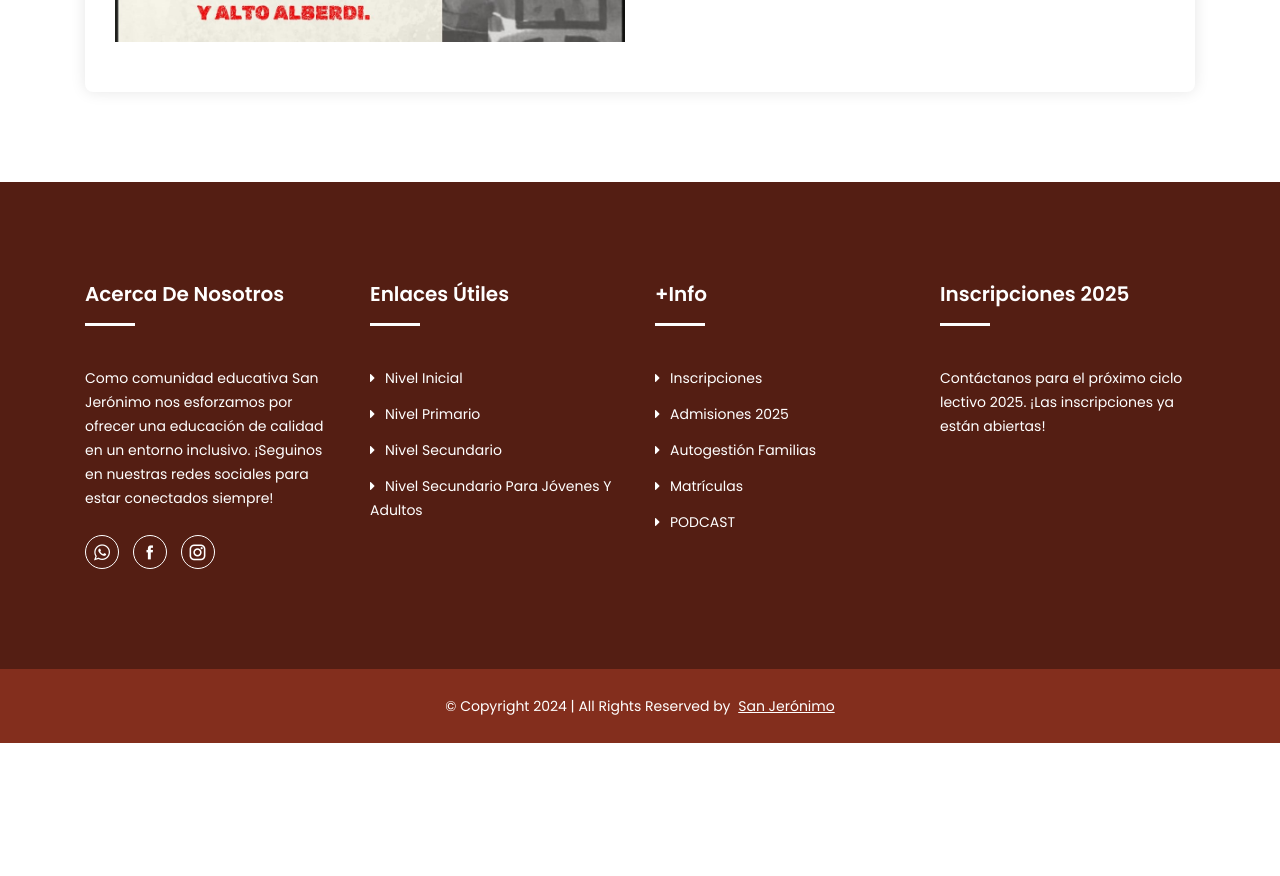
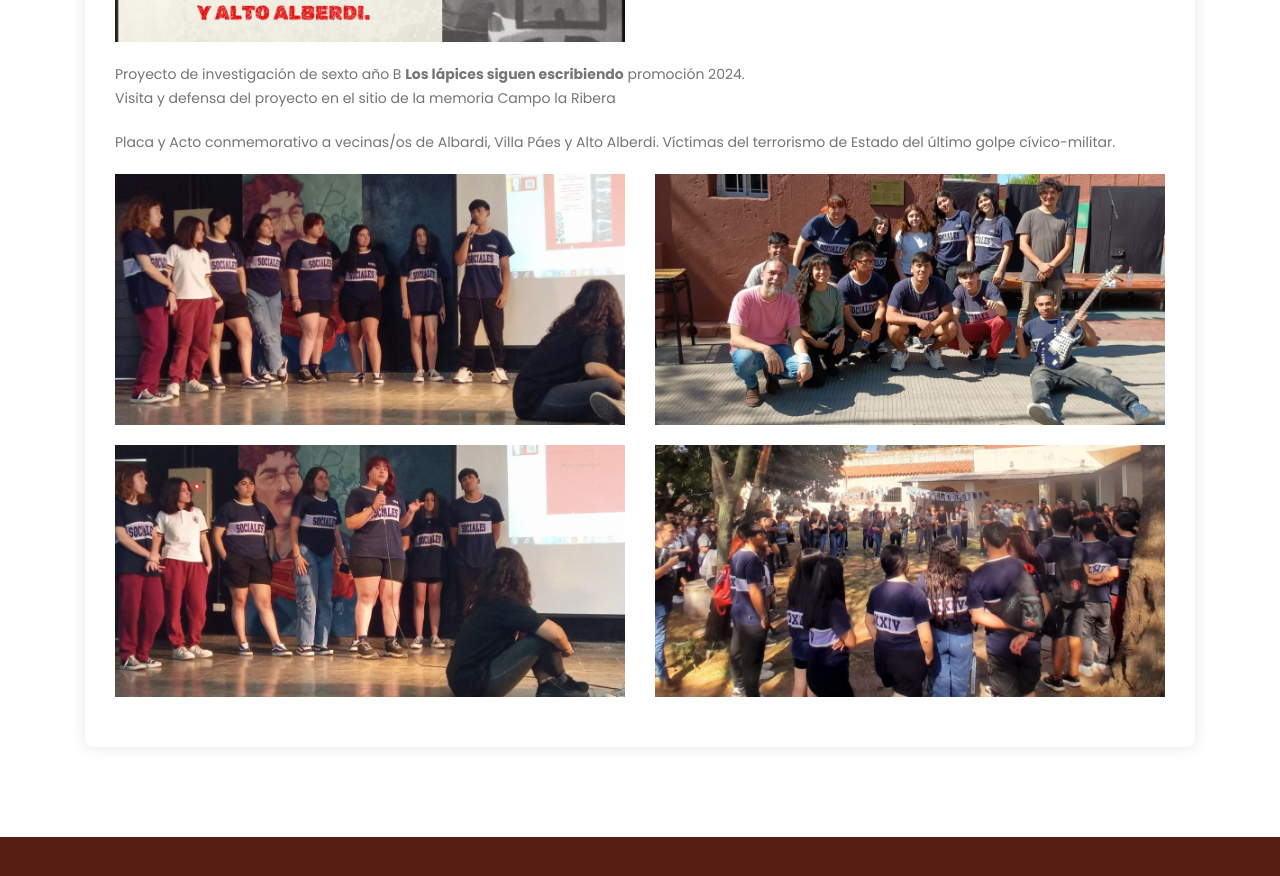
Before and after one commit to San-jeronimo/San-jeronimo.github.io, a plain HTML site: page Instituto-San-Jeronimo/blog-single.html in a window 1280 px wide. Shown: the part 2214-3090 px from the top of the page. Before the commit the page ends 2957 px from the top, so only its background shows below. Drawn offline with Linux system fonts and the light colour scheme; a script that the page names is missing.

Commit message:
14 de noviembre de 2024- los lapices

```diff
--- a/Instituto-San-Jeronimo/blog-single.html
+++ b/Instituto-San-Jeronimo/blog-single.html
@@ -238,7 +238,38 @@
 												</div>
 											</div>
 										</div>
+										<p>Proyecto de investigación de sexto año B <b>Los lápices siguen escribiendo</b>  promoción 2024. <br>
 
+											Visita y defensa del proyecto en el sitio de la memoria Campo la Ribera</p>
+										<p>Placa y Acto conmemorativo a vecinas/os de Albardi, Villa Páes y Alto Alberdi. Víctimas del terrorismo de Estado del último golpe cívico-militar.</p>
+										<div class="image-gallery">
+											<div class="row">
+												<div class="col-lg-6 col-md-6 col-12">
+													<div class="single-image">
+														<img src="img/podcast3.jpg" alt="#">
+													</div>
+												</div>
+												<div class="col-lg-6 col-md-6 col-12">
+													<div class="single-image">
+														<img src="img/podcast4.jpg" alt="#">
+													</div>
+												</div>
+											</div>
+										</div>
+										<div class="image-gallery">
+											<div class="row">
+												<div class="col-lg-6 col-md-6 col-12">
+													<div class="single-image">
+														<img src="img/podcast5.jpg" alt="#">
+													</div>
+												</div>
+												<div class="col-lg-6 col-md-6 col-12">
+													<div class="single-image">
+														<img src="img/podcast6.jpg" alt="#">
+													</div>
+												</div>
+											</div>
+										</div>
 									</div>
 
 								</div>
```
Also changed, not shown: Instituto-San-Jeronimo/img/podcast3.jpg (added), Instituto-San-Jeronimo/img/podcast4.jpg (added), Instituto-San-Jeronimo/img/podcast5.jpg (added), Instituto-San-Jeronimo/img/podcast6.jpg (added).
